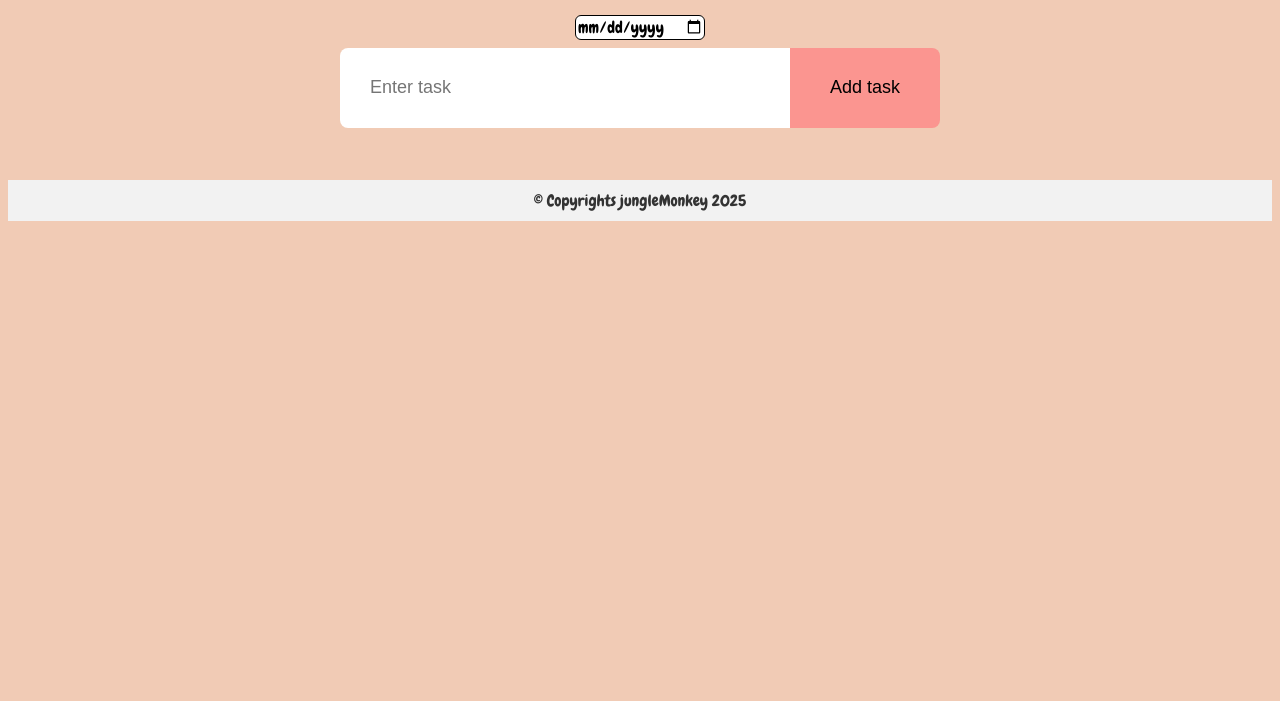
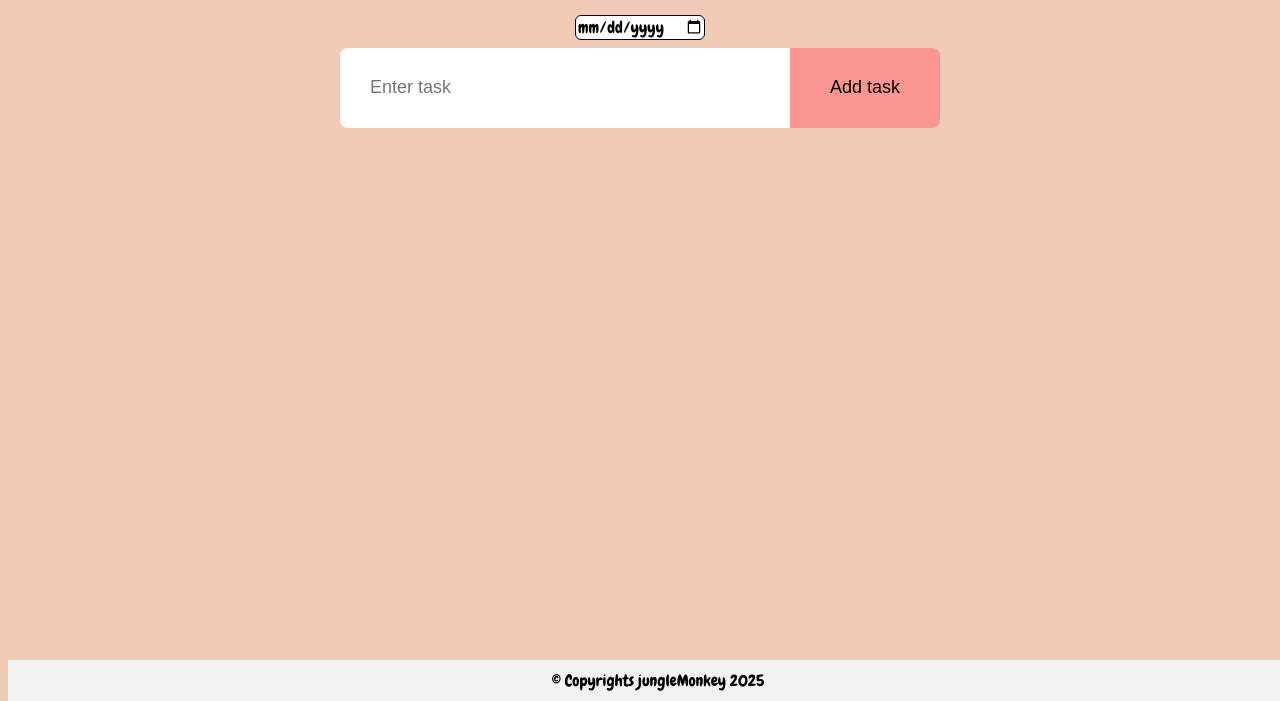
Before and after one commit to MruthulaniAmirtharaj/todolist, a plain HTML site: page index.html in a window 1280 px wide. Shown: the part 99-800 px from the top of the page. Drawn offline with Linux system fonts and the light colour scheme.

Commit message:
Update style.css

```diff
--- a/style.css
+++ b/style.css
@@ -204,8 +204,12 @@ input:checked + .slider:before {
 }
 
 footer {
+  position: fixed;
+  bottom: 0;
+  width: 100%;
   text-align: center;
+  background-color: #f2f2f2;
+  color: black;
   padding: 10px;
-  background-color: #f2f2f2;
-  color: #333;
+  z-index: 999;
 }
```
